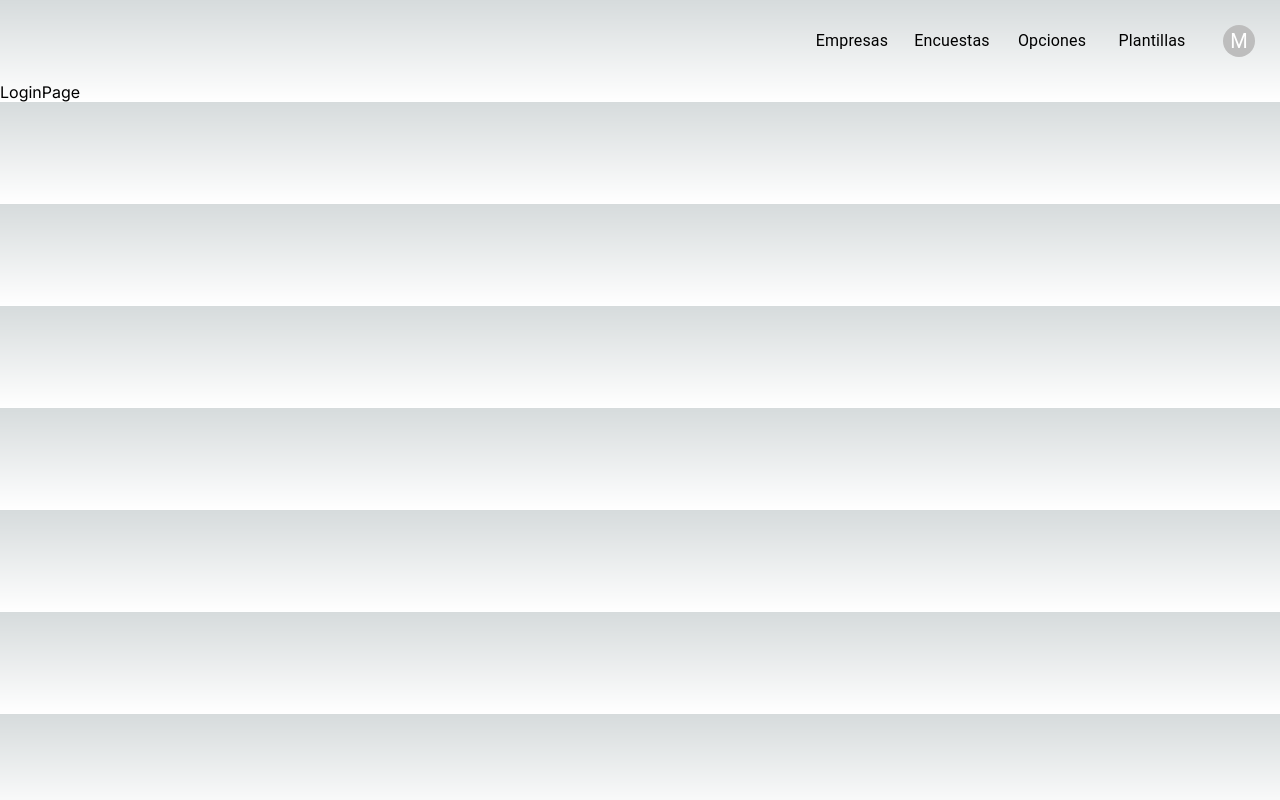
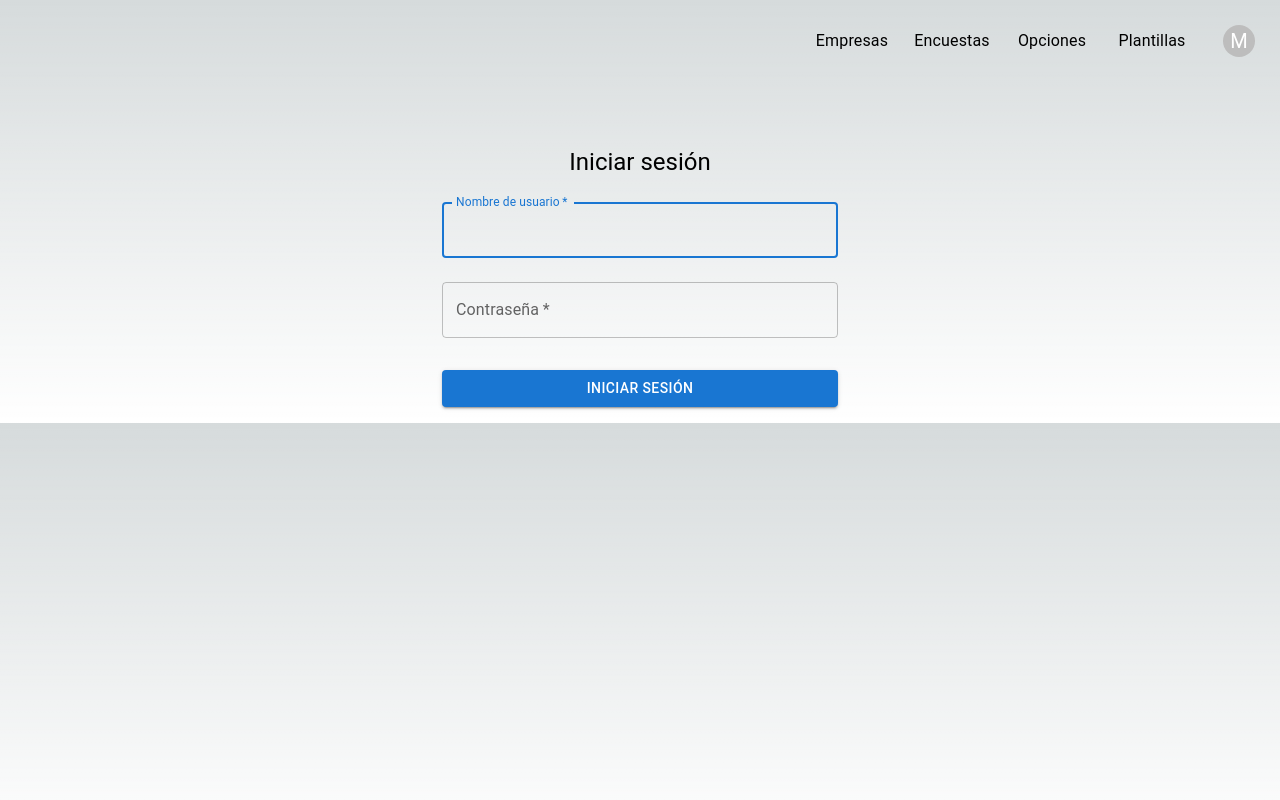
Before and after one commit to stevenp22/enc-frontend, a Next.js app: page /login in a window 1280 px wide. Built offline with nearby package versions, Linux system fonts and the light colour scheme.

Commit message:
update imagenes

```diff
--- a/package.json
+++ b/package.json
@@ -22,11 +22,11 @@
     "eslint": "8.43.0",
     "eslint-config-next": "13.4.7",
     "framer-motion": "^10.12.17",
-    "next": "13.4.7",
+    "next": "^14.2.3",
     "next-auth": "^4.24.5",
     "notistack": "^3.0.1",
-    "react": "18.2.0",
-    "react-dom": "18.2.0",
+    "react": "^18.3.1",
+    "react-dom": "^18.3.1",
     "recharts": "^2.8.0",
     "typescript": "5.1.6"
   },
--- a/src/api/EncuestadoApi.ts
+++ b/src/api/EncuestadoApi.ts
@@ -6,6 +6,10 @@ export function crearEncuestadoRequest(values: any) {
   return axios.post(`${API}`, JSON.stringify(values), {
     headers: { "Content-Type": "application/json" },
   });
+}
+
+export function getImagenesRequest(id: any) {
+  return axios.get(`${API}/upload/${id}`, {responseType: 'blob'});
 }
 
 export function getEncuestasRequest() {
--- a/src/app/login/page.tsx
+++ b/src/app/login/page.tsx
@@ -1,5 +1,77 @@
+"use client";
+import { useState } from "react";
+import { Container, Box, TextField, Button, Typography } from "@mui/material";
+
 function LoginPage() {
-  return <div>LoginPage</div>;
+  const [username, setUsername] = useState("");
+  const [password, setPassword] = useState("");
+
+  const handleInputChange = (e: React.ChangeEvent<HTMLInputElement>) => {
+    const { name, value } = e.target;
+    if (name === "username") {
+      setUsername(value);
+    } else if (name === "password") {
+      setPassword(value);
+    }
+  };
+
+  const handleSubmit = (e: React.FormEvent) => {
+    e.preventDefault();
+    // Aquí puedes añadir la lógica para verificar las credenciales
+  };
+
+  return (
+    <Container component="main" maxWidth="xs">
+      <Box
+        sx={{
+          marginTop: 8,
+          display: "flex",
+          flexDirection: "column",
+          alignItems: "center",
+        }}
+      >
+        <Typography component="h1" variant="h5">
+          Iniciar sesión
+        </Typography>
+        <Box component="form" onSubmit={handleSubmit} noValidate sx={{ mt: 1 }}>
+          <TextField
+            variant="outlined"
+            margin="normal"
+            required
+            fullWidth
+            id="username"
+            label="Nombre de usuario"
+            name="username"
+            autoComplete="username"
+            autoFocus
+            value={username}
+            onChange={handleInputChange}
+          />
+          <TextField
+            variant="outlined"
+            margin="normal"
+            required
+            fullWidth
+            name="password"
+            label="Contraseña"
+            type="password"
+            id="password"
+            autoComplete="current-password"
+            value={password}
+            onChange={handleInputChange}
+          />
+          <Button
+            type="submit"
+            fullWidth
+            variant="contained"
+            sx={{ mt: 3, mb: 2 }}
+          >
+            Iniciar sesión
+          </Button>
+        </Box>
+      </Box>
+    </Container>
+  );
 }
 
 export default LoginPage;
--- a/src/app/register/page.tsx
+++ /dev/null
@@ -1,5 +0,0 @@
-function RegisterPage() {
-  return <div>RegisterPage</div>;
-}
-
-export default RegisterPage;
```
Also changed, not shown: src/api/Login.ts (added, +9 -0 lines), src/api/PlantillasApi.ts (+8 -0 lines), src/api/Sign.ts (added, +19 -0 lines), src/app/encuestas/crear/[id]/page.tsx (+66 -12 lines), src/app/plantillas/crear/page.tsx (+48 -6 lines), src/app/signup/definitions.ts (added, +29 -0 lines), src/app/signup/page.tsx (added, +39 -0 lines), 1 other file (tests, documents, lock files or other folders).
